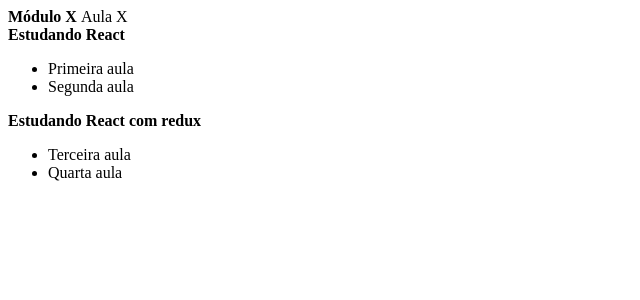
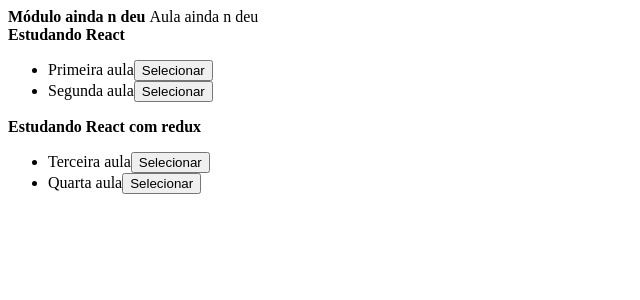
Before and after one commit to brunoapollon/redux-example, a React (Vite) app: page / in a window 1280 px wide. Shown: the top 300 px of the page, without its empty margins (0-640 px from the left). Built offline with nearby package versions, Linux system fonts and the light colour scheme.

Commit message:
feat: adding type in redux and integrating redux into components

```diff
--- a/src/components/Sidebar/index.tsx
+++ b/src/components/Sidebar/index.tsx
@@ -1,13 +1,13 @@
 import React from "react";
 import { useDispatch, useSelector } from "react-redux";
 import { RootState } from "../store";
-import { useAppSelector } from "../store/hooks";
+import { useAppDispatch, useAppSelector } from "../store/hooks";
 import { toggleLesson } from "../store/moduleSlice";
 
 // import { Container } from './styles';
 
 const Sidebar: React.FC = () => {
-  const dispatch = useDispatch();
+  const dispatch = useAppDispatch();
   const { modules } = useAppSelector((state) => state.modules);
   return (
     <aside>
@@ -16,14 +16,14 @@
           <strong>{module.title}</strong>
           <ul>
             {module.lessons.map((lesson) => (
-              <>
-                <li key={lesson.id}>{lesson.title}</li>
-                {/* <button
+              <li key={lesson.id}>
+                {lesson.title}
+                <button
                   onClick={() => dispatch(toggleLesson({ module, lesson }))}
                 >
                   Selecionar
-                </button> */}
-              </>
+                </button>
+              </li>
             ))}
           </ul>
         </div>
--- a/src/components/Video/index.tsx
+++ b/src/components/Video/index.tsx
@@ -1,12 +1,23 @@
 import React from "react";
+import { useAppSelector } from "../store/hooks";
 
 // import { Container } from './styles';
 
 const Video: React.FC = () => {
+  const { activeLesson, activeModule } = useAppSelector(
+    (state) => state.modules
+  );
+
   return (
     <div>
-      <strong> Módulo X </strong>
-      <span> Aula X </span>
+      <strong>
+        {" "}
+        Módulo {!!activeModule.title ? activeModule.title : "ainda n deu"}{" "}
+      </strong>
+      <span>
+        {" "}
+        Aula {!!activeLesson.title ? activeLesson.title : "ainda n deu"}{" "}
+      </span>
     </div>
   );
 };
--- a/src/components/store/moduleSlice.ts
+++ b/src/components/store/moduleSlice.ts
@@ -1,11 +1,30 @@
-import { createSlice } from "@reduxjs/toolkit";
+import { createSlice, PayloadAction } from "@reduxjs/toolkit";
 import { RootState } from "./index";
 
-export const moduleSlice = createSlice({
-  name: "modules",
-  initialState: {
-    activeLesson: {},
-    activeModule: {},
+interface ILesson {
+  id: number;
+  title: string;
+}
+
+interface IModule {
+  id: number;
+  title: string;
+  lessons: ILesson[];
+}
+interface Ipayload {
+  lesson: ILesson;
+  module: IModule;
+}
+
+interface IinitialState {
+  activeLesson: ILesson;
+  activeModule: IModule;
+  modules: IModule[];
+}
+
+const initialState: IinitialState = {
+  activeLesson: { id: 0, title: "" },
+  activeModule: { id: 0, title: "", lessons: [] },
   modules: [
     {
       id: 1,
@@ -24,17 +43,17 @@
       ],
     },
   ],
-  },
+};
+
+export const moduleSlice = createSlice({
+  name: "modules",
+  initialState,
   reducers: {
-    toggleLesson: (state, { payload }) => {
-      const { activeLesson, activeModule, modules } = state;
-
-      console.log(state, payload);
-
+    toggleLesson: (state, action: PayloadAction<Ipayload>) => {
       return {
-        activeLesson,
-        activeModule,
-        modules,
+        ...state,
+        activeLesson: action.payload.lesson,
+        activeModule: action.payload.module,
       };
     },
   },
```
Lines whose indentation alone changed are shown as unchanged.
